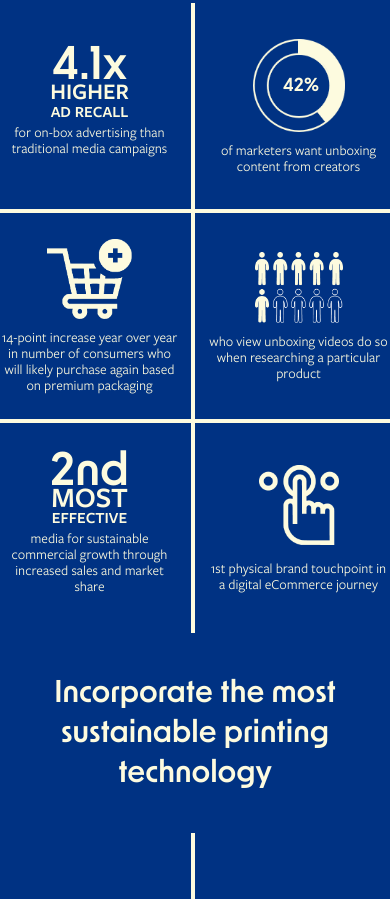
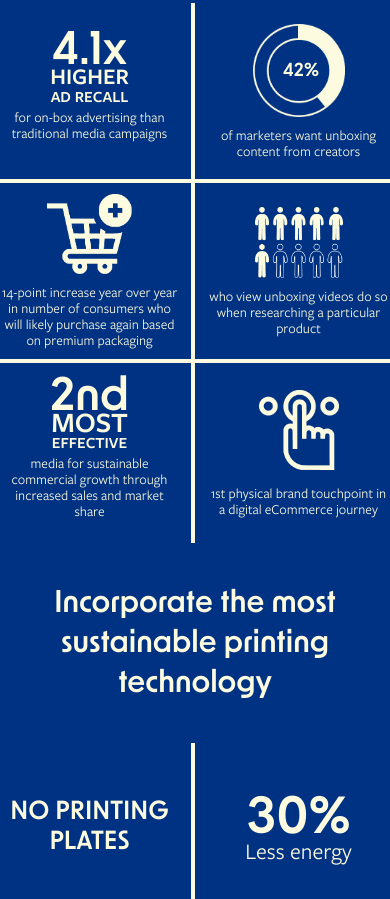
Before and after one commit to SEBPO-mujahidul-islam/efi-wp, a plain HTML site: page index.html in a window 390 px wide. Shown: the part 4207-5106 px from the top of the page. Drawn offline with Linux system fonts and the light colour scheme; files that its build step writes are made by us from their sources.

Commit message:
Add files via upload

```diff
--- a/css/mujahid.css
+++ b/css/mujahid.css
@@ -619,5 +619,12 @@
     .MobShow{
       display: none;
     }
+    .efi_thedata_feature_item{
+      max-height: 180px;
+    }
+    .efi_incorporate_feature_item{
+      max-height: 180px;
+    }
+
   }
   /* mujahidul style e */
```
